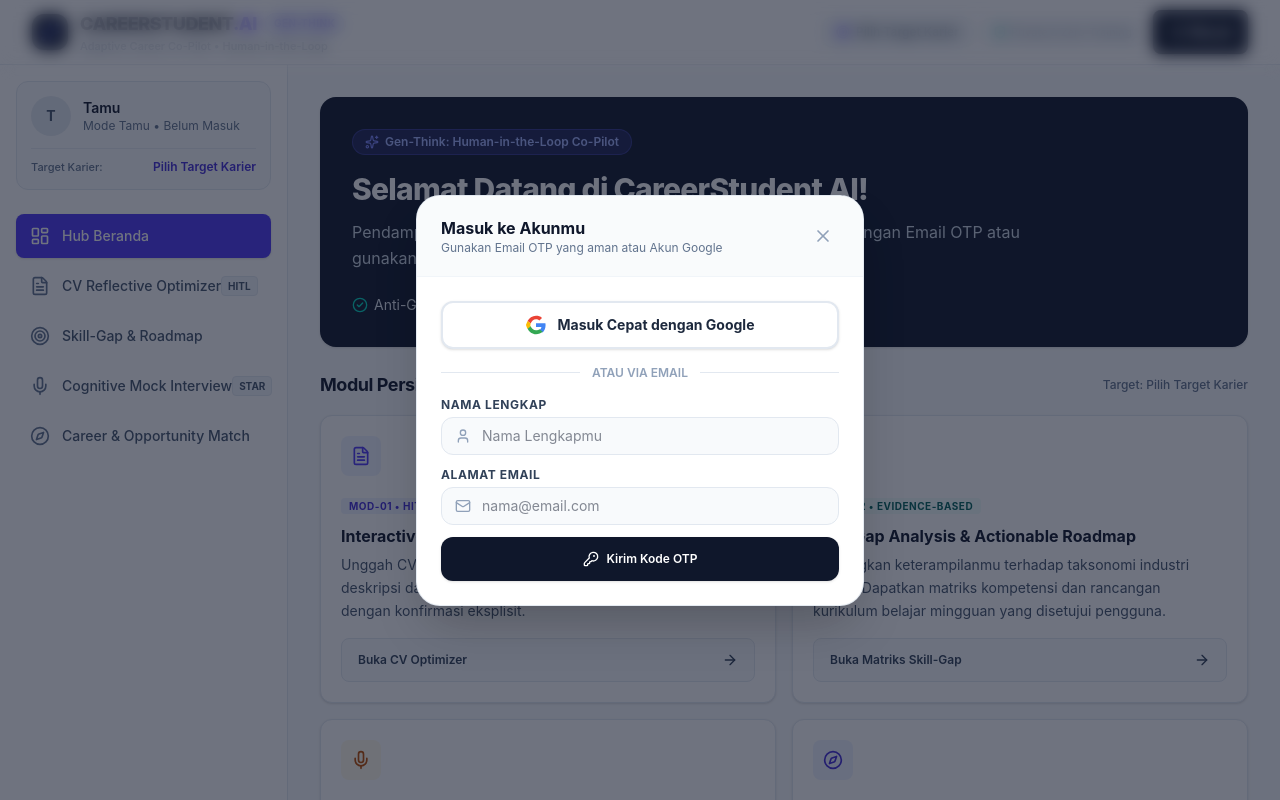
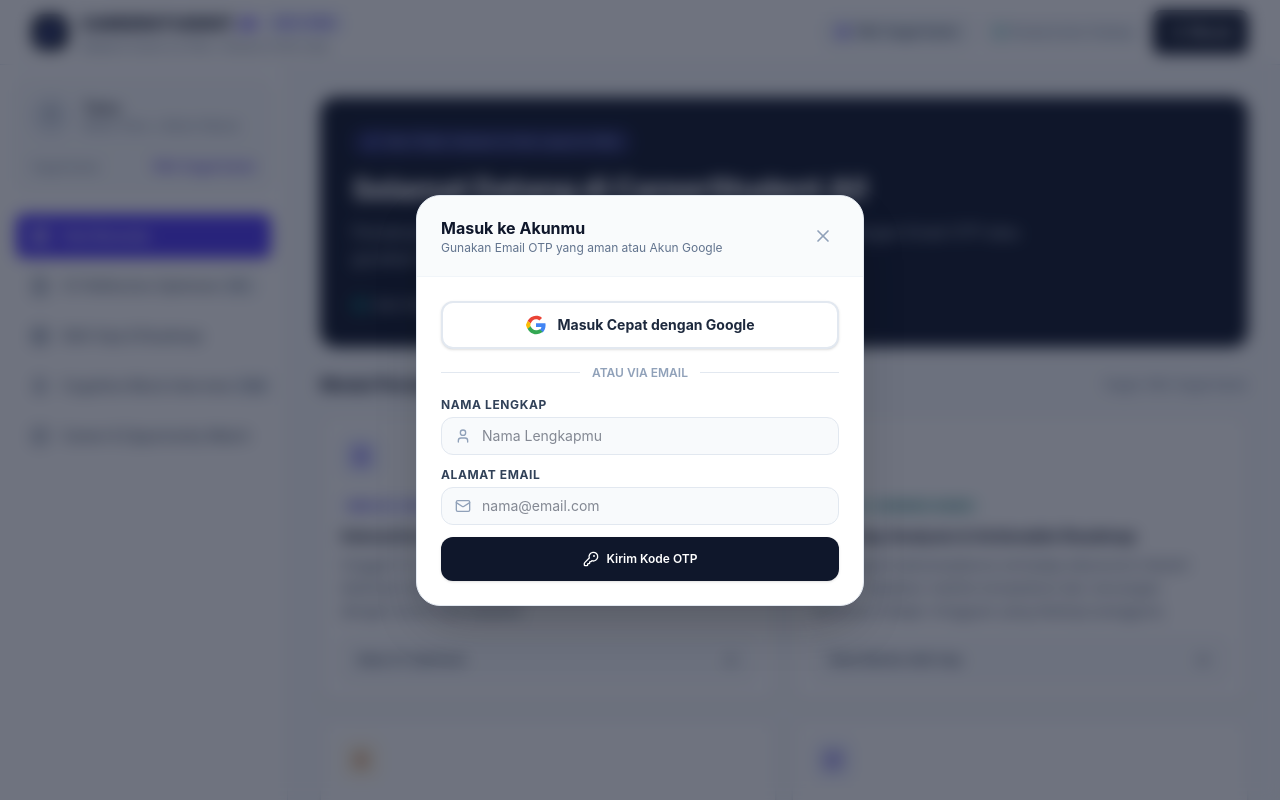
Before and after one commit to rikiardiansyah-web/CareerStudentAI, a Next.js app: page / in a window 1280 px wide. Both pictures are taken after a click on the button "Masuk". Shown: the top 800 px of the page. Built offline with nearby package versions, Linux system fonts and the light colour scheme; no server answers.

Commit message:
fix(ui): mount AuthModal using React createPortal to document.body with fixed inset-0 z-99999

```diff
--- a/src/components/auth/AuthModal.tsx
+++ b/src/components/auth/AuthModal.tsx
@@ -1,6 +1,7 @@
 "use client";
 
-import React, { useState } from "react";
+import React, { useState, useEffect } from "react";
+import { createPortal } from "react-dom";
 import { signIn } from "next-auth/react";
 import { Mail, KeyRound, User, Loader2, X, CheckCircle2, AlertCircle } from "lucide-react";
 import { useAppStore } from "@/lib/store/useAppStore";
@@ -20,8 +21,13 @@
   const [devOtp, setDevOtp] = useState<string | null>(null);
   const [isLoading, setIsLoading] = useState(false);
   const [error, setError] = useState<string | null>(null);
+  const [mounted, setMounted] = useState(false);
 
-  if (!isOpen) return null;
+  useEffect(() => {
+    setMounted(true);
+  }, []);
+
+  if (!isOpen || !mounted) return null;
 
   async function handleSendOtp(e: React.FormEvent) {
     e.preventDefault();
@@ -96,9 +102,9 @@
     }
   }
 
-  return (
-    <div className="fixed top-0 left-0 w-screen h-screen z-[9999] bg-slate-900/60 backdrop-blur-sm grid place-items-center p-4 sm:p-6 overflow-y-auto animate-in fade-in duration-200">
-      <div className="bg-white rounded-3xl max-w-md w-full border border-slate-200/90 shadow-2xl overflow-hidden my-auto relative transform transition-all">
+  return createPortal(
+    <div className="fixed inset-0 z-[99999] bg-slate-900/60 backdrop-blur-sm flex items-center justify-center p-4 overflow-y-auto animate-in fade-in duration-200">
+      <div className="bg-white rounded-3xl max-w-md w-full border border-slate-200 shadow-2xl overflow-hidden my-auto relative transform transition-all">
         {/* Header Modal */}
         <div className="flex items-center justify-between px-6 py-5 border-b border-slate-100 bg-slate-50/80">
           <div>
@@ -276,6 +282,7 @@
           )}
         </div>
       </div>
-    </div>
+    </div>,
+    document.body
   );
 }
```
